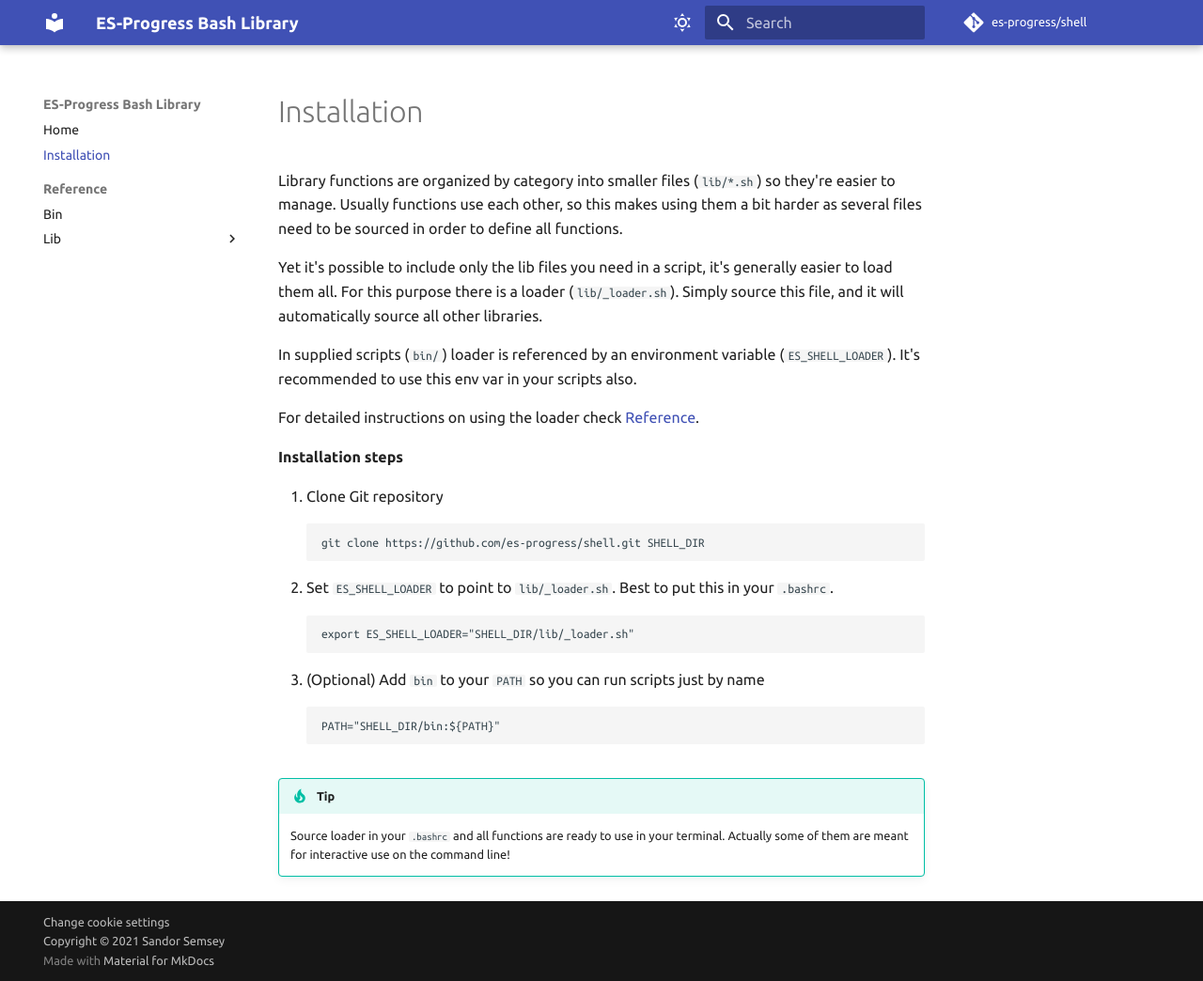
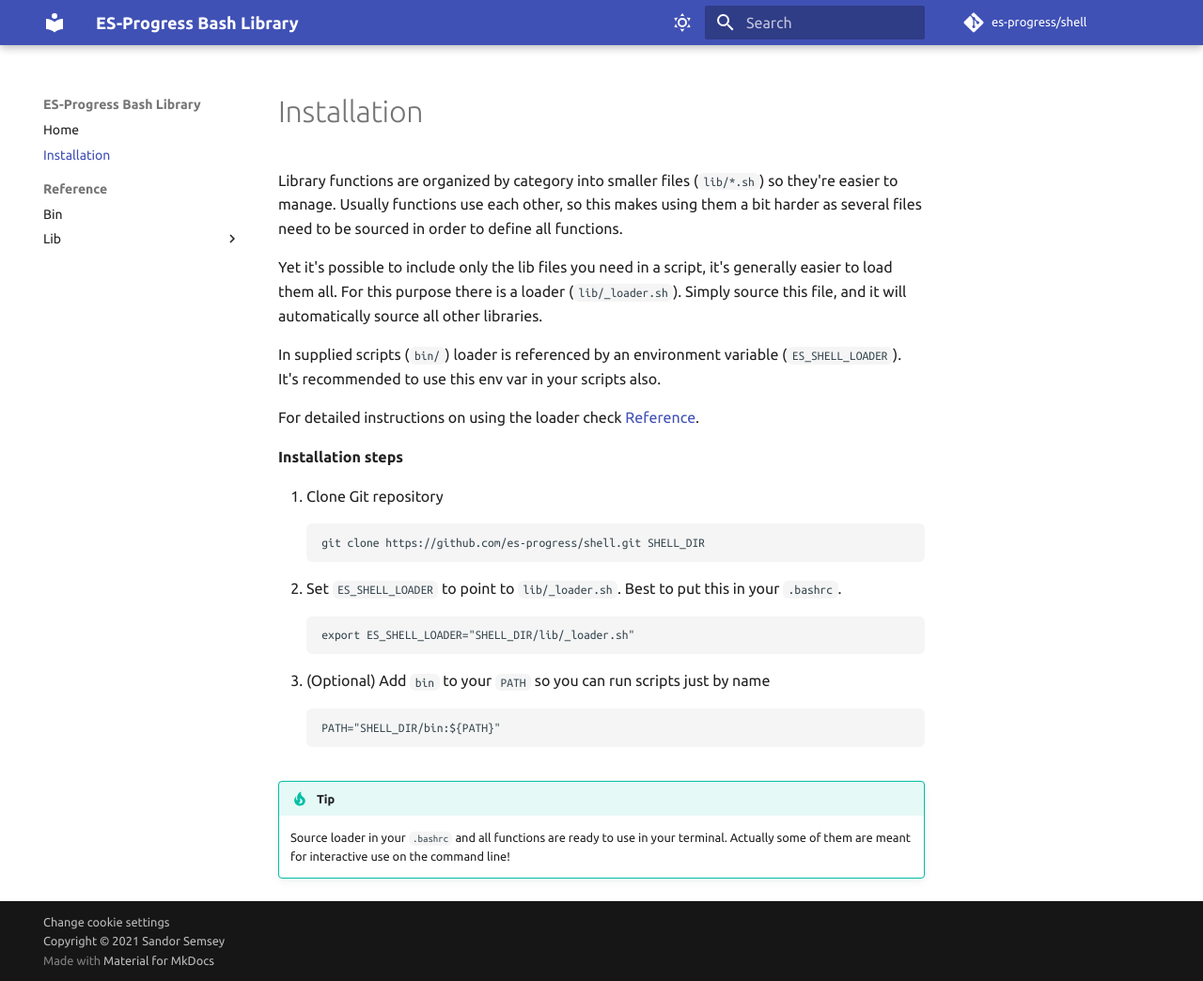
Before and after one commit to es-progress/shell, an MkDocs documentation site: the page built from docs/install.md, in a window 1280 px wide and 1044 px high. Shown: the whole window at 94% size. Built offline with MkDocs 1.6.1 and Material for MkDocs 9.7.7, drawn with Linux system fonts in a browser that asks for light colours; comment, search, counter and statistics services are not loaded.

Commit message:
docs: add style.css

```diff
--- /dev/null
+++ b/docs/theme/style.css
@@ -0,0 +1,14 @@
+/** Code blocks */
+code {
+    padding: 0.2em 0.4em !important;
+    border-radius: 6px !important;
+}
+/** Not inlined code blocks */
+pre > code {
+    padding: 0.8em 1.2em !important;
+}
+
+/** Make dark theme background darker */
+[data-md-color-scheme="slate"] {
+    --md-default-bg-color: #0d1117;
+}
--- a/mkdocs.yml
+++ b/mkdocs.yml
@@ -27,6 +27,7 @@
       toggle:
         icon: material/weather-night
         name: Switch to light mode
+      primary: custom
   language: en
   favicon: terminal.png
   font:
@@ -38,6 +39,8 @@
     - navigation.instant
     - search.suggest
     - search.highlight
+extra_css:
+  - theme/style.css
 
 markdown_extensions:
   - toc:
```
